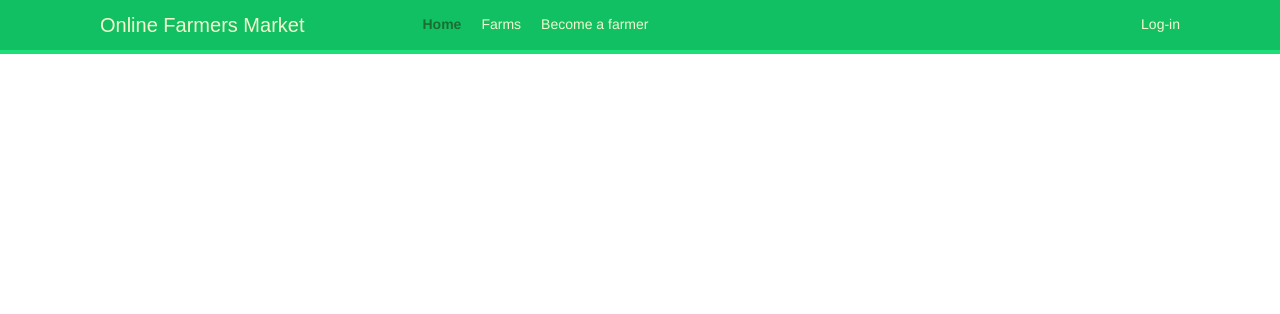
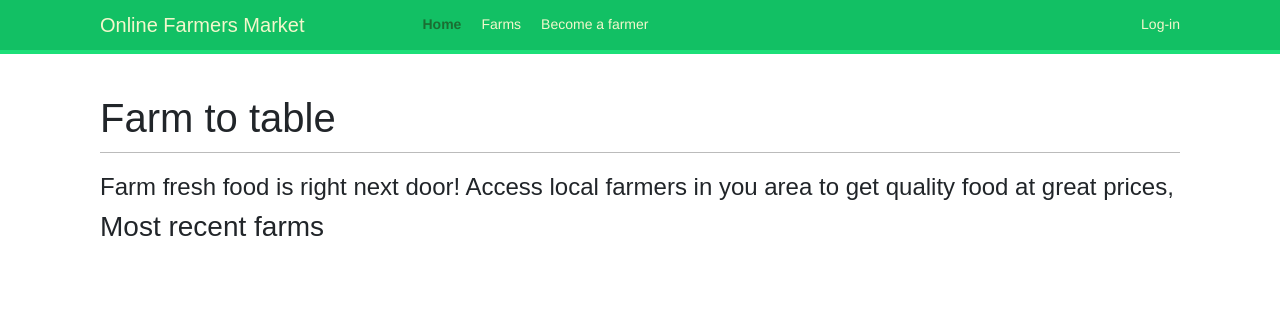
Before and after one commit to kenocathon/Online_Farmers_Market, a Django app: page / in a window 1280 px wide. Shown: the top 314 px of the page. Run offline with Django 3.2, Linux system fonts and the light colour scheme; some libraries are stand-ins or nearby versions; some web fonts are replaced.

Commit message:
added recent_farms tag and template

```diff
--- a/account/templates/account/base.html
+++ b/account/templates/account/base.html
@@ -15,6 +15,12 @@
         {% if request.user.is_authenticated %}
           <span class="logo">Online Farmers Market</span>
             <ul class="menu">
+                <li{%if section == "home"%} class="selected" {% endif %}>
+                    <a href="{% url "index" %}">Home</a>
+                </li>
+                <li {% if section == "farm_list" %} class="selected" {% endif %}>
+                    <a href="{% url "farmer_list" %}">Farms</a>
+                </li>
                 <li {% if section == "dashboard" %} class="selected" {% endif %}>
                     <a href="{% url "dashboard" %}">My dashboard</a>
                 </li>
--- a/account/templates/account/register_done.html
+++ b/account/templates/account/register_done.html
@@ -1,6 +1,6 @@
 {% extends 'account/base.html' %}
 {% block title %} Welcome {% endblock %}
 {% block content %}
-    <h1>Welcome {{ new_user.first_name }}</h1>
+    <h1>{{ new_user.first_name }} you are registered</h1>
     <p>Your account has been successfully created. Now you can <a href="{% url "login" %}">log in</a></p>
 {% endblock %}
--- a/home/templates/home/farm_profile_list.html
+++ b/home/templates/home/farm_profile_list.html
@@ -14,10 +14,10 @@
                         <div class="col-md-8">
                             <div class="card-body">
                                 <h5 class="card-title">{{ profile.farm_name}}</h5>
-                                <p class="card-text">{{ profile.farm_description|truncatechars:400}}</p>
+                                <p class="card-text">{{ profile.farm_description|truncatechars:125}}</p>
                                 <p class="card-text"><small class="text-muted">
                                 {{ profile.city|capfirst }}, {{ profile.state|capfirst }}</small></p>
-                                 <a href="{{ profile.get_absolute_url }}" class="btn btn-secondary">View Farm</a>
+                                 <a href="{{ profile.get_absolute_url }}" class="btn btn-primary">View Farm</a>
                             </div>
 
                         </div>
--- a/home/templates/home/farmer_detail.html
+++ b/home/templates/home/farmer_detail.html
@@ -1,6 +1,6 @@
 {% extends 'account/base.html' %}
 
-{% block title%} {{farmer.farm_name}} {% endblock %}
+{% block title %} {{ farmer.farm_name }} {% endblock %}
 
 {% block content %}
     <h1>{{ farmer.farm_name }}<span class="tiny">( {{ farmer.city }}, {{ farmer.state }} )</span></h1>
--- a/home/templates/home/index.html
+++ b/home/templates/home/index.html
@@ -1 +1,11 @@
 {% extends 'account/base.html' %}
+{% load home_tags %}
+
+{% block title %} Home {% endblock %}
+
+{% block content %}
+    <h1>Farm to table</h1>
+    <h4>Farm fresh food is right next door! Access local farmers in you area to get quality food at great prices,</h4>
+    <h3>Most recent farms</h3>
+    {% show_recent_farms 3 %}
+{% endblock %}
--- /dev/null
+++ b/home/templates/home/recent_farms.html
@@ -0,0 +1,13 @@
+
+<div class="row">
+    {% for farm in recent_farms %}
+        <div class="card" style="width: 18rem;">
+            <img class="card-img-top" src="../media/{{ farm.farm_photo }}" alt="Card image cap">
+            <div class="card-body">
+                <h5 class="card-title">{{ farm.farm_name }}</h5>
+                <p class="card-text">{{ farm.city }}, {{ farm.state }}</p>
+                <a href="farmers/{{ farm.get_absolute_url }}" class="btn btn-primary">View Farm</a>
+            </div>
+        </div>
+    {% endfor %}
+</div>
--- /dev/null
+++ b/home/templatetags/home_tags.py
@@ -0,0 +1,10 @@
+from django import template
+from account.models import FarmerProfile
+
+register = template.Library()
+
+
+@register.inclusion_tag('home/recent_farms.html')
+def show_recent_farms(count=5):
+    recent_farms = FarmerProfile.is_public.order_by('-went_public')[:count]
+    return {'recent_farms': recent_farms}
--- a/home/views.py
+++ b/home/views.py
@@ -5,6 +5,7 @@ from django.views.generic import DetailView
 
 
 def index(request):
+    recent_farmers = FarmerProfile.is_public.all()
     return render(request, 'home/index.html', {'section': 'home'})
 
 
```
Also changed, not shown: home/templatetags/__init__.py (added).
